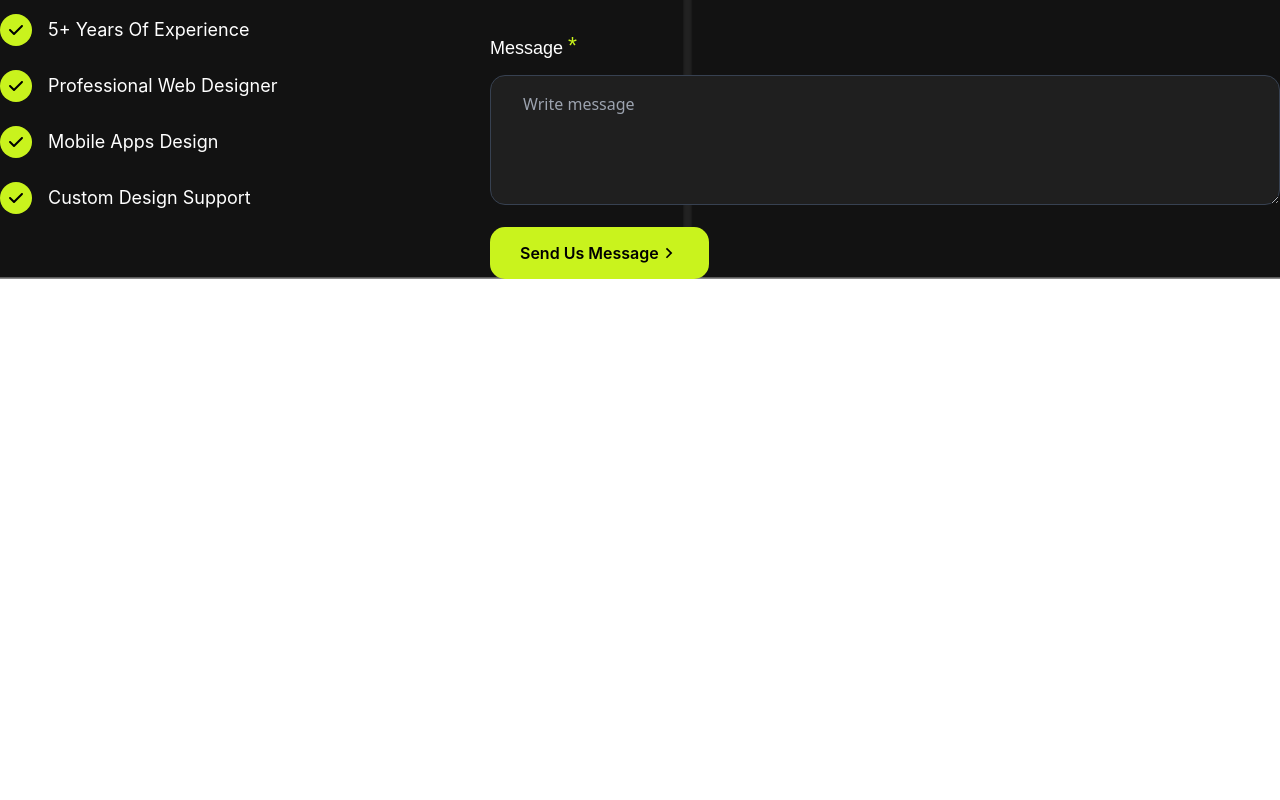
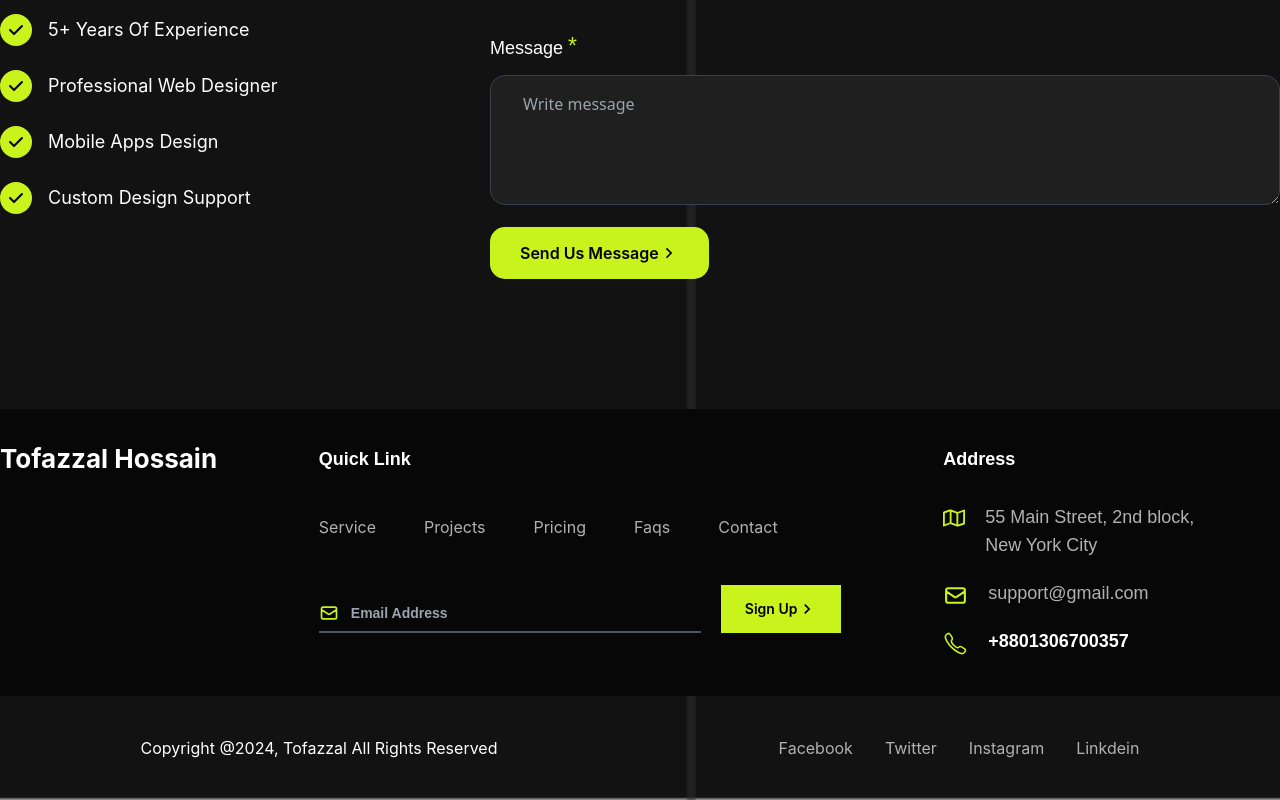
Before and after one commit to Tofazzal26/my-new-portfolio, a React (Vite) app: page / in a window 1280 px wide. Shown: the part 6343-7143 px from the top of the page. Before the commit the page ends 6622 px from the top, so only its background shows below. Built offline with nearby package versions, Linux system fonts and the light colour scheme.

Commit message:
footer design style finish

```diff
--- /dev/null
+++ b/src/Components/Footer/Footer.jsx
@@ -0,0 +1,101 @@
+import { HiOutlineMail } from "react-icons/hi";
+import { MdOutlineKeyboardArrowRight } from "react-icons/md";
+import { FaRegMap } from "react-icons/fa";
+import { IoCallOutline } from "react-icons/io5";
+const Footer = () => {
+  const handleSubmit = (e) => {
+    e.preventDefault();
+  };
+  return (
+    <div>
+      <div className="bg-[#070707] text-white mt-[130px]">
+        <footer className="footer container mx-auto py-10">
+          <aside>
+            <h2 className="text-[26px] font-bold font-interFont">
+              Tofazzal Hossain
+            </h2>
+          </aside>
+
+          <nav>
+            <h6 className="text-[18px] font-dmFont font-bold">Quick Link</h6>
+            <div className="font-interFont my-10 text-[16px] text-[#b1b1b1] lg:space-x-12">
+              <a href="">Service</a>
+              <a href="">Projects</a>
+              <a href="">Pricing</a>
+              <a href="">Faqs</a>
+              <a href="">Contact</a>
+            </div>
+            <div>
+              <form onSubmit={handleSubmit}>
+                <div className="flex lg:flex-row flex-col items-center gap-5">
+                  <div className="flex items-center gap-3 mt-[18px] pb-2 border-b-2 border-gray-600">
+                    <HiOutlineMail className="text-[#c9f31d]" size={20} />
+                    <input
+                      type="email"
+                      className="bg-[#070707] outline-none font-dmFont lg:w-[350px] font-semibold text-[14px]"
+                      placeholder="Email Address"
+                      required
+                    />
+                  </div>
+                  <div>
+                    <button className="bg-[#c9f31d] font-interFont flex items-center font-semibold text-black px-6 py-[14px]">
+                      Sign Up <MdOutlineKeyboardArrowRight size={20} />
+                    </button>
+                  </div>
+                </div>
+              </form>
+            </div>
+          </nav>
+          <nav>
+            <h6 className="text-[18px] font-dmFont font-bold">Address</h6>
+            <div className=" mt-[30px] flex gap-5">
+              <FaRegMap className="text-[#c9f31d]" size={22} />
+              <div>
+                <h3 className="text-[18px] font-dmFont text-[#b1b1b1]">
+                  55 Main Street, 2nd block,
+                </h3>
+                <h2 className="text-[18px] mt-2 font-dmFont text-[#b1b1b1]">
+                  {" "}
+                  New York City
+                </h2>
+              </div>
+            </div>
+            <div className="flex gap-5 mt-[20px] mb-[15px]">
+              <HiOutlineMail className="text-[#c9f31d]" size={25} />
+              <div>
+                <h3 className="text-[18px] font-dmFont text-[#b1b1b1]">
+                  support@gmail.com
+                </h3>
+              </div>
+            </div>
+            <div className=" flex gap-5">
+              <IoCallOutline className="text-[#c9f31d]" size={25} />
+              <div>
+                <h3 className="text-[18px] font-bold font-dmFont text-white">
+                  +8801306700357
+                </h3>
+              </div>
+            </div>
+          </nav>
+        </footer>
+      </div>
+      <div>
+        <div className="text-white py-10 flex lg:flex-row flex-col text-center justify-around items-center">
+          <div>
+            <h2 className="text-[16px] font-interFont">
+              Copyright @2024, Tofazzal All Rights Reserved
+            </h2>
+          </div>
+          <div className="text-[16px] lg:space-x-8 font-interFont text-[#b1b1b1]">
+            <a href="">Facebook</a>
+            <a href="">Twitter</a>
+            <a href="">Instagram</a>
+            <a href="">Linkdein</a>
+          </div>
+        </div>
+      </div>
+    </div>
+  );
+};
+
+export default Footer;
--- a/src/Root/Root.jsx
+++ b/src/Root/Root.jsx
@@ -1,6 +1,7 @@
 import { Outlet } from "react-router-dom";
 import bg from "../../public/bg2.png";
 import Headers from "../Components/Headers/Headers";
+import Footer from "../Components/Footer/Footer";
 
 const Root = () => {
   return (
@@ -14,6 +15,7 @@ const Root = () => {
     >
       <Headers />
       <Outlet />
+      <Footer />
     </div>
   );
 };
```
